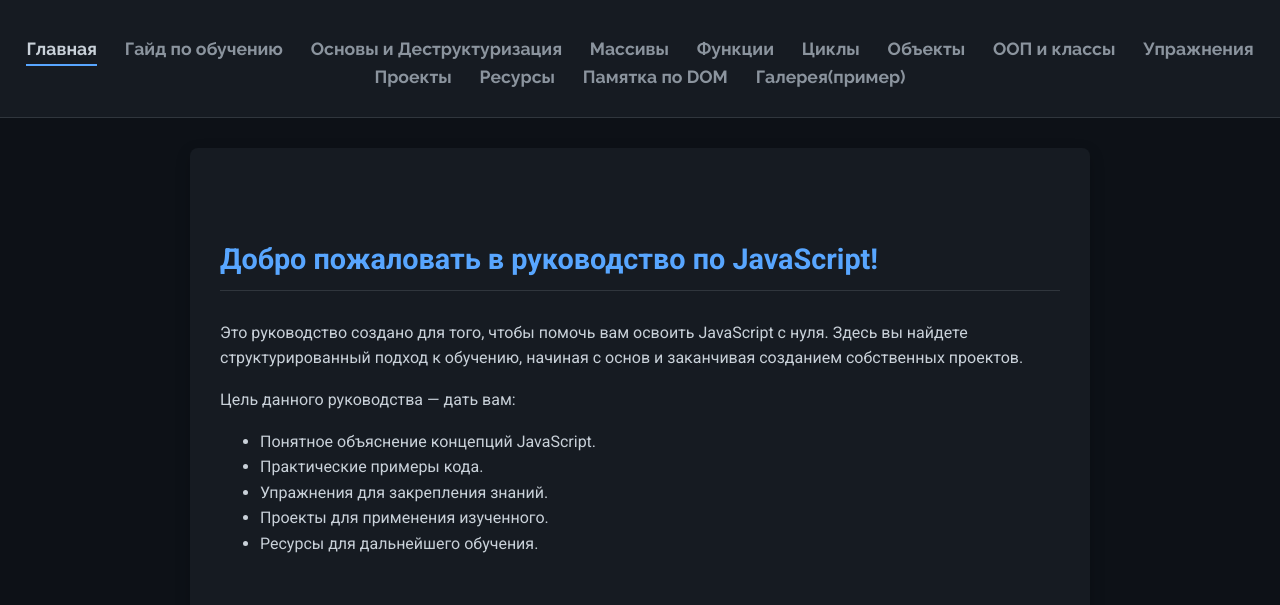
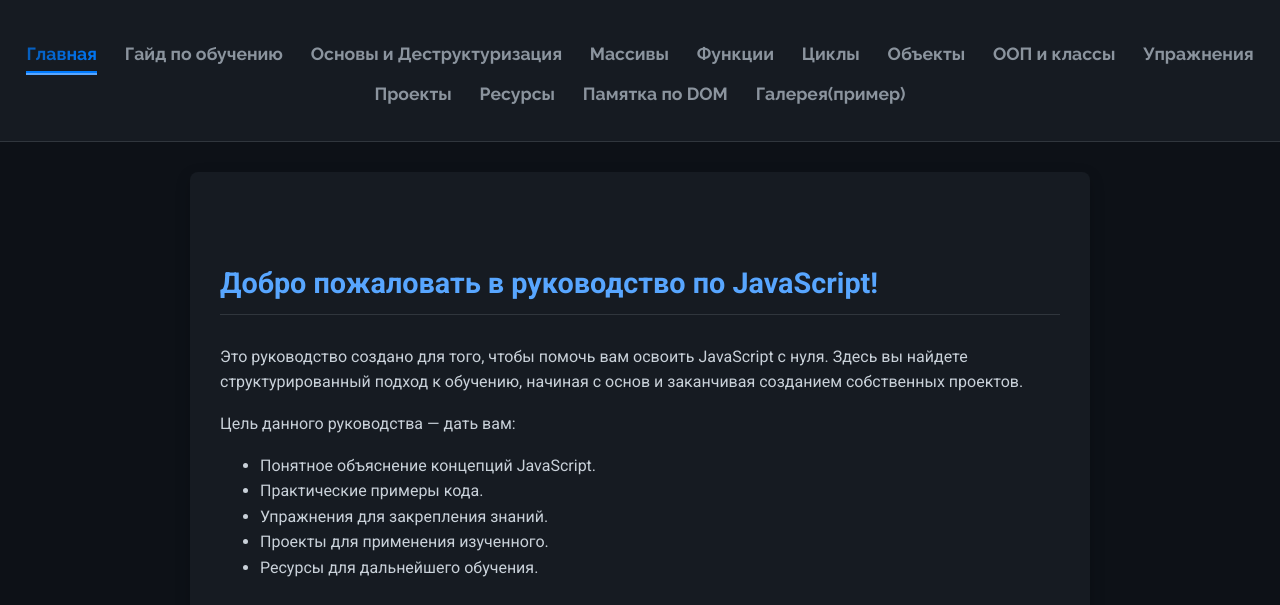
Before and after one commit to DenysStepanenko/JS, a website: page index.html in a window 1280 px wide. Shown: the part 115-720 px from the top of the page. Drawn offline with nearby package versions, Linux system fonts and the light colour scheme.

Commit message:
Update style.css

```diff
--- a/css/style.css
+++ b/css/style.css
@@ -850,3 +850,87 @@ body.light-theme .gallery-item {
             max-height: 90vh;
         }
     /* </style> */
+/* ============================================ */
+/* Анимация активного пункта навигации        */
+/* ============================================ */
+
+/* Убедимся, что у ссылок есть базовые стили и позиционирование */
+nav ul li a {
+  position: relative; /* Важно для позиционирования псевдоэлементов (например, подчеркивания) */
+  text-decoration: none;
+  display: inline-block; /* Для корректного применения фона и размеров */
+  padding: 5px 0; /* Добавим небольшой отступ сверху/снизу, чтобы анимация не обрезалась */
+  transition: color 0.3s ease; /* Плавный переход цвета для неактивных ссылок (опционально) */
+  color: /* Твой обычный цвет ссылок */; /* УКАЖИ ЗДЕСЬ ОБЫЧНЫЙ ЦВЕТ ССЫЛОК */
+}
+
+/* --- Существующий индикатор активного пункта (ПОДЧЕРКИВАНИЕ) --- */
+/* Если у тебя уже есть стили для .active (например, подчеркивание), оставь их. */
+/* Если нет, вот пример простого подчеркивания: */
+nav ul li a.active::after {
+  content: '';
+  position: absolute;
+  left: 0;
+  bottom: 0; /* Позиция линии под текстом */
+  width: 100%;
+  height: 2px; /* Толщина линии */
+  background-color: #007bff; /* Синий цвет линии (можешь изменить) */
+  /* Можно добавить анимацию появления линии, если хочешь */
+  /* Например: transform: scaleX(0); animation: expand-underline 0.5s ease forwards; */
+}
+/* Опциональная анимация для подчеркивания */
+/* @keyframes expand-underline { to { transform: scaleX(1); } } */
+
+
+/* --- НОВЫЙ Эффект "напыления" для ТЕКСТА активной ссылки --- */
+nav ul li a.active {
+  /* 1. Цвет-запасной вариант для старых браузеров */
+  color: #0056b3; /* Темно-синий цвет текста, если анимация не поддерживается */
+
+  /* 2. Создаем градиентный фон */
+  background-image: linear-gradient(
+    90deg, /* Направление градиента (слева направо) */
+    rgba(0, 123, 255, 0.7) 0%, /* Полупрозрачный синий в начале */
+    #007bff 50%, /* Ярко-синий в середине */
+    rgba(0, 123, 255, 0.7) 100% /* Полупрозрачный синий в конце */
+  );
+
+  /* 3. Делаем фон больше самого текста, чтобы было что двигать */
+  background-size: 250% 100%;
+
+  /* 4. Начальная позиция фона (сдвинут влево, видна в основном прозрачная часть) */
+  background-position: 100% 0; /* 100% по X = правый край фона у левого края текста */
+
+  /* 5. Магия: Обрезаем фон по форме текста */
+  -webkit-background-clip: text; /* Для Safari/Chrome */
+  background-clip: text;
+
+  /* 6. Делаем сам текст прозрачным, чтобы был виден фон */
+  color: transparent;
+
+  /* 7. Применяем анимацию */
+  animation: пыльца-напыление 1s ease-out forwards;
+  animation-delay: 0.1s; /* Небольшая задержка перед началом */
+}
+
+/* 8. Определяем саму анимацию */
+@keyframes пыльца-напыление {
+  0% {
+    background-position: 100% 0; /* Начальная позиция (справа) */
+  }
+  60% {
+     /* Промежуточная позиция, чтобы создать неравномерность */
+     background-position: 40% 0;
+  }
+  100% {
+    background-position: 0% 0; /* Конечная позиция (слева, текст полностью залит) */
+  }
+}
+
+/* Важно: Убедись, что эти стили не конфликтуют с другими правилами */
+/* Например, если у тебя уже есть 'color' для .active, его нужно будет */
+/* скорректировать или удалить, так как мы используем 'color: transparent'. */
+
+/* ============================================ */
+/* Конец анимации активного пункта навигации   */
+/* ============================================ */
```
